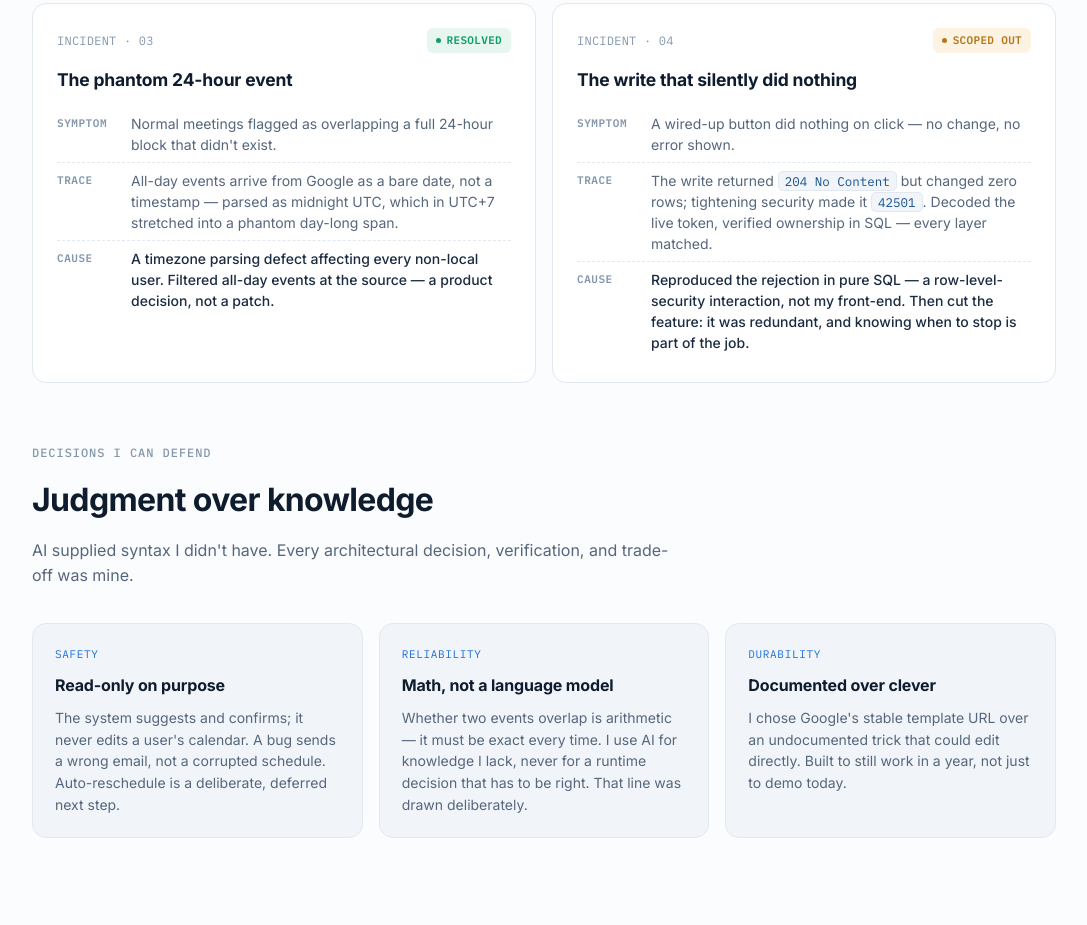
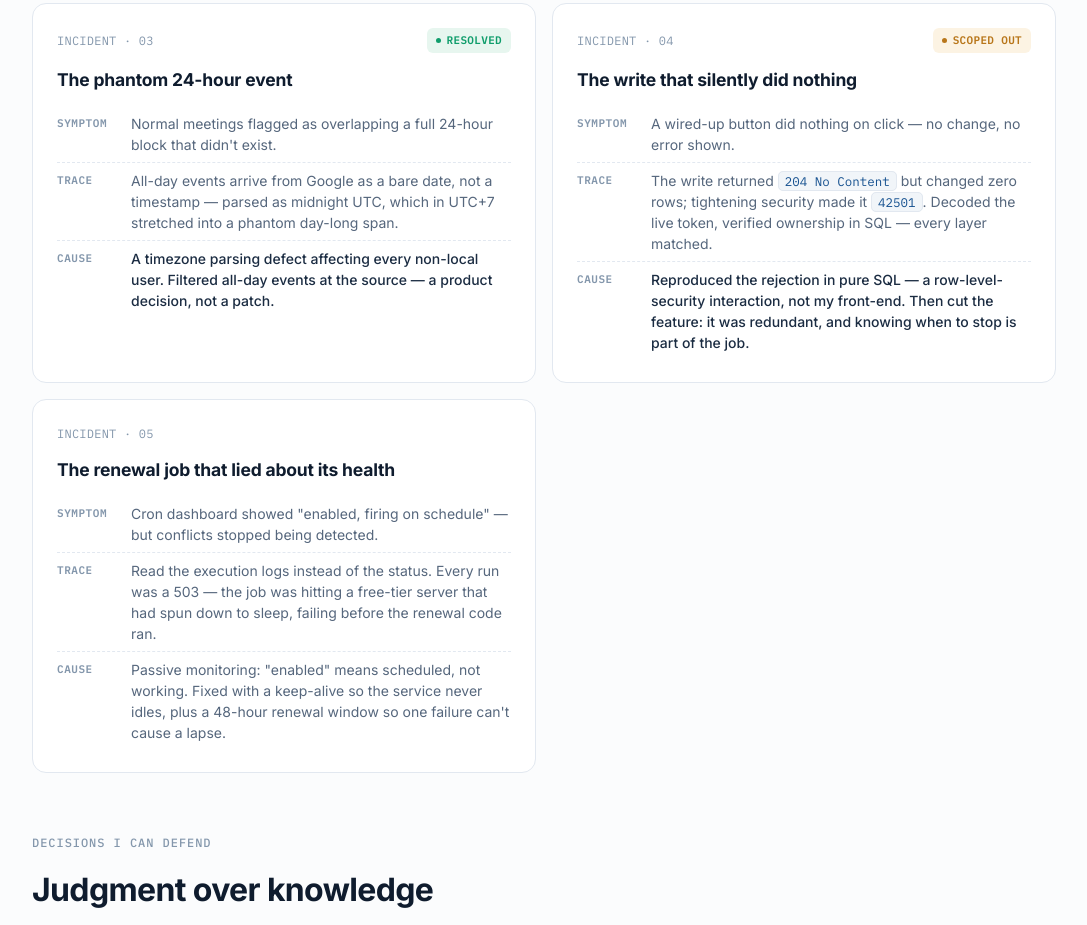
Before and after one commit to krisu2605-code/portfolio-kristeltalaver, a plain HTML site: page index.html in a window 1280 px wide. Shown: the part 1642-2567 px from the top of the page, without its empty margins (96-1183 px from the left). Drawn offline with Linux system fonts and the light colour scheme.

Commit message:
Update index.html

```diff
--- a/index.html
+++ b/index.html
@@ -471,7 +471,7 @@
     <div class="wrap">
       <div class="section-head reveal">
         <div class="eyebrow">Selected debugging</div>
-        <h2>Four failures, traced to root cause</h2>
+        <h2>Five failures, traced to root cause</h2>
         <p>Each one is real, verified live, and recorded in git history. The method was the same every time: reproduce it, read the evidence, fix the actual cause — or decide it isn't worth fixing.</p>
       </div>
 
@@ -528,7 +528,17 @@
             <div class="trace-row"><span class="trace-label">Cause</span><span class="trace-body"><span class="rootcause">Reproduced the rejection in pure SQL — a row-level-security interaction, not my front-end. Then cut the feature: it was redundant, and knowing when to stop is part of the job.</span></span></div>
           </div>
         </article>
-
+        <article class="incident reveal">
+          <div class="incident-top">
+            <span class="incident-id">INCIDENT · 05</span>
+          </div>
+          <h3>The renewal job that lied about its health</h3>
+          <div class="trace">
+            <div class="trace-row"><span class="trace-label">Symptom</span><span class="trace-body">Cron dashboard showed "enabled, firing on schedule" — but conflicts stopped being detected.</span></div>
+            <div class="trace-row"><span class="trace-label">Trace</span><span class="trace-body">Read the execution logs instead of the status. Every run was a 503 — the job was hitting a free-tier server that had spun down to sleep, failing before the renewal code ran.</span></div>
+            <div class="trace-row"><span class="trace-label">Cause</span><span class="trace-body">Passive monitoring: "enabled" means scheduled, not working. Fixed with a keep-alive so the service never idles, plus a 48-hour renewal window so one failure can't cause a lapse.</span></div>
+          </div>
+        </article>
       </div>
     </div>
   </section>
```
